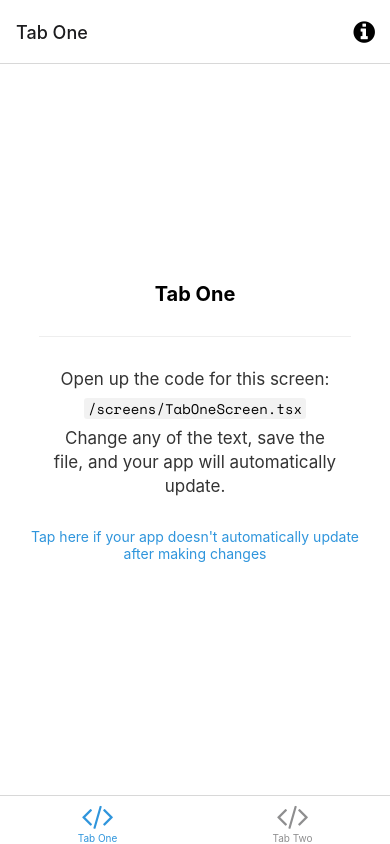
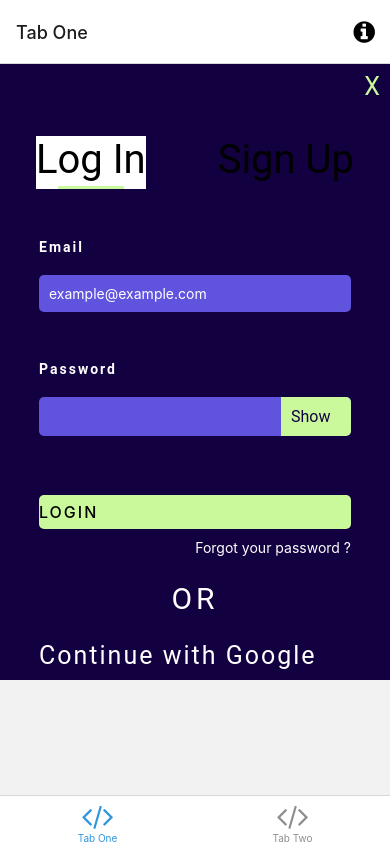
Before and after one commit to cellamarematias/jade, a React Native app: screen /TabOne in a window 390 px wide. Built offline with nearby package versions, Linux system fonts and the light colour scheme; what expo-linking would draw is missing.

Commit message:
login page

```diff
--- /dev/null
+++ b/components/Input/input.tsx
@@ -0,0 +1,105 @@
+import React, { useState } from "react";
+import {
+  View,
+  Text,
+  TextInput,
+  StyleSheet,
+  TouchableOpacity,
+} from "react-native";
+// label: da el texto al label
+// placeholder: da el texto al placeholder
+// typePassword: es un booleano q indica si el input es de tipo password o de tipo texto
+
+type Props = {
+  label?: string;
+  placeholder?: string;
+  typePassword?: boolean;
+};
+
+export const InputPrimary: React.FC<Props> = ({
+  placeholder,
+  label,
+  typePassword,
+}) => {
+  const [viewPassowrd, setViewPassowrd] = useState(true);
+  return (
+    <View style={styles.container}>
+      <Text style={styles.label}>{label}</Text>
+      {typePassword ? (
+        <View style={styles.boxPassword}>
+          <TextInput
+            secureTextEntry={viewPassowrd}
+            placeholder={placeholder}
+            style={(styles.inputPrimary, styles.inputPassword)}
+          />
+          <TouchableOpacity
+            style={styles.icon}
+            onPress={() => setViewPassowrd(!viewPassowrd)}
+          >
+            <Text style={styles.iconPasswordText}>
+              {viewPassowrd ? "Show" : "Hide"}
+            </Text>
+          </TouchableOpacity>
+        </View>
+      ) : (
+        <TextInput placeholder={placeholder} style={styles.inputPrimary} />
+      )}
+    </View>
+  );
+};
+const styles = StyleSheet.create({
+  container: {
+    width: "80%",
+    marginHorizontal: "auto",
+    marginVertical: "5%",
+  },
+  label: {
+    marginBottom: 10,
+    letterSpacing: 2,
+    fontWeight: "bold",
+    fontFamily: "Roboto",
+    color: "#FFF",
+  },
+  inputPrimary: {
+    color: "#FFF",
+    borderRadius: 5,
+    padding: 10,
+    marginVertical: 10,
+    width: "100%",
+    backgroundColor: "#6053DD",
+  },
+  boxPassword: {
+    borderRadius: 5,
+    marginTop: 10,
+    marginBottom: 40,
+    backgroundColor: "#6053DD",
+    flex: 1,
+    flexDirection: "row",
+    justifyContent: "center",
+    alignItems: "center",
+  },
+  inputPassword: {
+    color: "#FFF",
+    flex: 1,
+    paddingTop: 10,
+    paddingRight: 10,
+    paddingBottom: 10,
+    paddingLeft: 5,
+  },
+  icon: {
+    borderTopEndRadius: 5,
+    borderBottomEndRadius: 5,
+    textAlign: "center",
+    width: 70,
+    backgroundColor: "#CAF99B",
+    padding: 10,
+  },
+  iconPassword: {
+    color: "#FFF",
+  },
+  iconPasswordText: {
+    fontFamily: "Roboto",
+    fontSize: 16,
+    color: "#130040",
+  },
+});
--- a/package.json
+++ b/package.json
@@ -14,6 +14,7 @@
   },
   "dependencies": {
     "@expo/vector-icons": "^13.0.0",
+    "@expo/webpack-config": "^0.17.0",
     "@react-navigation/bottom-tabs": "^6.0.5",
     "@react-navigation/native": "^6.0.2",
     "@react-navigation/native-stack": "^6.1.0",
@@ -36,7 +37,8 @@
   "devDependencies": {
     "@babel/core": "^7.12.9",
     "@types/react": "~18.0.14",
-    "@types/react-native": "~0.69.1",
+    "@types/react-dom": "^18.0.6",
+    "@types/react-native": "^0.69.5",
     "jest": "^26.6.3",
     "jest-expo": "~44.0.1",
     "react-test-renderer": "18.0.0",
--- a/screens/TabOneScreen.tsx
+++ b/screens/TabOneScreen.tsx
@@ -1,32 +1,125 @@
-import { StyleSheet } from 'react-native';
+import { StyleSheet, TextInput, Button, TouchableOpacity } from "react-native";
+import { InputPrimary } from "../components/Input/input";
+import { Text, View } from "../components/Themed";
+import { RootTabScreenProps } from "../types";
 
-import EditScreenInfo from '../components/EditScreenInfo';
-import { Text, View } from '../components/Themed';
-import { RootTabScreenProps } from '../types';
-
-export default function TabOneScreen({ navigation }: RootTabScreenProps<'TabOne'>) {
+export default function TabOneScreen({
+  navigation,
+}: RootTabScreenProps<"TabOne">) {
   return (
     <View style={styles.container}>
-      <Text style={styles.title}>Tab One</Text>
-      <View style={styles.separator} lightColor="#eee" darkColor="rgba(255,255,255,0.1)" />
-      <EditScreenInfo path="/screens/TabOneScreen.tsx" />
+      <TouchableOpacity style={styles.exit}>
+        <Text style={styles.exitText}>X</Text>
+      </TouchableOpacity>
+      <View style={styles.boxTittles}>
+        <View>
+          <Text style={styles.textTittle}>Log In</Text>
+          <View style={styles.borderBot}></View>
+        </View>
+        <Text style={styles.textTittle}>Sign Up</Text>
+      </View>
+      <InputPrimary placeholder="example@example.com" label="Email" />
+      <InputPrimary typePassword={true} label="Password" />
+      <TouchableOpacity style={styles.buttonSend}>
+        <Text style={styles.textSendButton}>LOGIN</Text>
+      </TouchableOpacity>
+      <Text style={styles.forgotPassword}>Forgot your password ?</Text>
+      <Text style={styles.optionalLoginText}>OR</Text>
+      <TouchableOpacity style={styles.continueGoogle}>
+        <Text style={styles.textButtonContinue}>Continue with Google</Text>
+      </TouchableOpacity>
     </View>
   );
 }
 
 const styles = StyleSheet.create({
-  container: {
-    flex: 1,
-    alignItems: 'center',
-    justifyContent: 'center',
+  container:{
+    backgroundColor: '#130040'
   },
-  title: {
-    fontSize: 20,
-    fontWeight: 'bold',
+  exit:{
+    width: 'auto',
+    display: 'flex',
+    flexDirection: 'row-reverse',
+    marginVertical: 5,
   },
-  separator: {
-    marginVertical: 30,
-    height: 1,
-    width: '80%',
+  exitText:{
+    fontFamily: 'Roboto',
+    fontSize: 25,
+    paddingTop: 3,
+    paddingRight: 10,
+    color: "#CAF99B",
+  },
+  buttonSend: {
+    textAlign: "center",
+    backgroundColor: "#CAF99B",
+    borderRadius: 5,
+    display: "flex",
+    justifyContent: "center",
+    alignContent: "center",
+    paddingVertical: 7,
+    width: "80%",
+    marginHorizontal: "auto",
+  },
+  textSendButton: {
+    letterSpacing: 2,
+    fontWeight: "500",
+    fontSize: 16,
+    color: "black",
+    paddingVertical: "auto",
+  },
+  forgotPassword: {
+    width: "80%",
+    marginHorizontal: "auto",
+    textAlign: "right",
+    marginVertical: 10,
+    color: "#fff",
+  },
+  optionalLoginText: {
+    letterSpacing: 4,
+    color: "#fff",
+    marginVertical: 15,
+    fontFamily: "Roboto",
+    fontSize: 30,
+    textAlign: "center",
+  },
+  continueGoogle: {
+    width: "80%",
+    paddingVertical: 10,
+    marginHorizontal: "auto",
+    backgroundColor: "transparent",
+    border: 2,
+    borderRadius: 5,
+    textAlign: "center",
+  },
+  textButtonContinue: {
+    color: "#FFF",
+    border: 2,
+    borderRadius: 5,
+    letterSpacing: 2,
+    fontWeight: "normal",
+    fontFamily: "Roboto",
+    fontSize: 25,
+  },
+  boxTittles: {
+    backgroundColor: '#130040',
+    paddingVertical: 30,
+    display: "flex",
+    flexDirection: "row",
+    justifyContent: "space-around",
+  },
+  textTittle: {
+    fontFamily: "Roboto",
+    fontSize: 40,
+  },
+  borderTittle: {
+    fontFamily: "Roboto",
+    fontSize: 40,
+  },
+  borderBot: {
+    width: "60%",
+    marginHorizontal: "auto",
+    marginTop: 3,
+    height: 3,
+    backgroundColor: "#CAF99B",
   },
 });
```
Also changed, not shown: navigation/index.tsx (+49 -26 lines), 1 other file (tests, documents, lock files or other folders).
